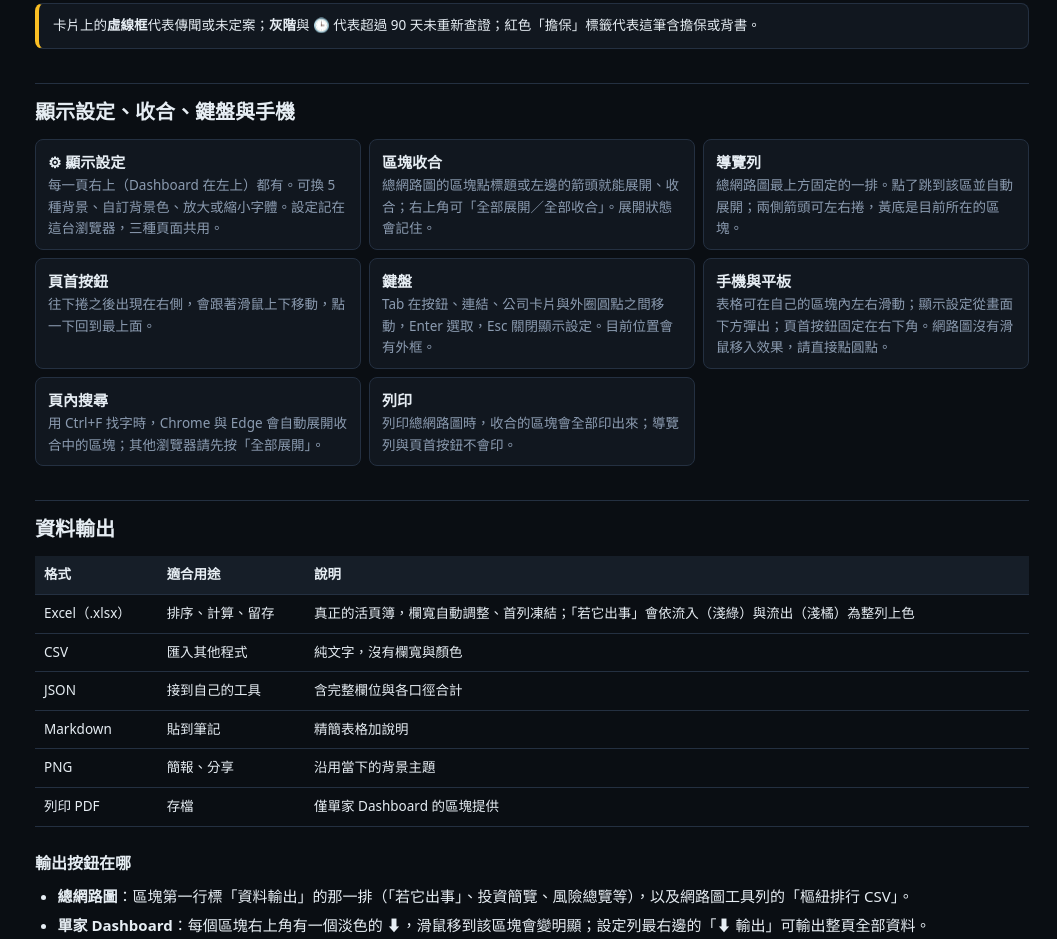
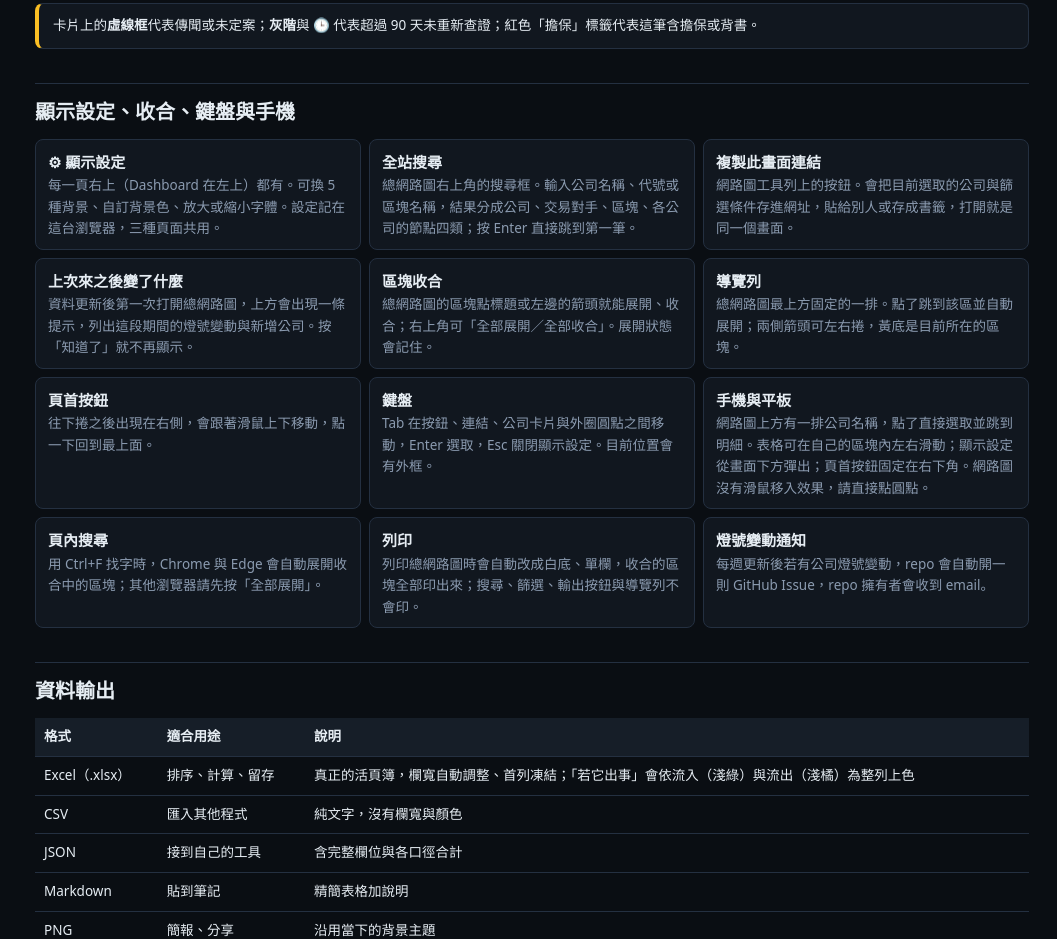
Before and after one commit to MaxTrader0207/investment-ecosystem-map, a plain HTML site: page docs/guide.html in a window 1280 px wide. Shown: the part 5147-6086 px from the top of the page, without its empty margins (223-1280 px from the left). Drawn offline with Linux system fonts and the light colour scheme.

Commit message:
使用者指引：補上全站搜尋、分享連結、上次來之後的變化、列印與通知的說明
Co-Authored-By: Claude Fable 5.2 <noreply@anthropic.com>
Claude-Session: https://claude.ai/code/session_01VZZUTuBr5b9QU39vGt2igk

```diff
--- a/docs/guide.html
+++ b/docs/guide.html
@@ -347,13 +347,17 @@ table{display:table}
 <h2 id="ui">顯示設定、收合、鍵盤與手機</h2>
 <div class="ops">
 <div><b>⚙ 顯示設定</b><span>每一頁右上（Dashboard 在左上）都有。可換 5 種背景、自訂背景色、放大或縮小字體。設定記在這台瀏覽器，三種頁面共用。</span></div>
+<div><b>全站搜尋</b><span>總網路圖右上角的搜尋框。輸入公司名稱、代號或區塊名稱，結果分成公司、交易對手、區塊、各公司的節點四類；按 Enter 直接跳到第一筆。</span></div>
+<div><b>複製此畫面連結</b><span>網路圖工具列上的按鈕。會把目前選取的公司與篩選條件存進網址，貼給別人或存成書籤，打開就是同一個畫面。</span></div>
+<div><b>上次來之後變了什麼</b><span>資料更新後第一次打開總網路圖，上方會出現一條提示，列出這段期間的燈號變動與新增公司。按「知道了」就不再顯示。</span></div>
 <div><b>區塊收合</b><span>總網路圖的區塊點標題或左邊的箭頭就能展開、收合；右上角可「全部展開／全部收合」。展開狀態會記住。</span></div>
 <div><b>導覽列</b><span>總網路圖最上方固定的一排。點了跳到該區並自動展開；兩側箭頭可左右捲，黃底是目前所在的區塊。</span></div>
 <div><b>頁首按鈕</b><span>往下捲之後出現在右側，會跟著滑鼠上下移動，點一下回到最上面。</span></div>
 <div><b>鍵盤</b><span>Tab 在按鈕、連結、公司卡片與外圈圓點之間移動，Enter 選取，Esc 關閉顯示設定。目前位置會有外框。</span></div>
-<div><b>手機與平板</b><span>表格可在自己的區塊內左右滑動；顯示設定從畫面下方彈出；頁首按鈕固定在右下角。網路圖沒有滑鼠移入效果，請直接點圓點。</span></div>
+<div><b>手機與平板</b><span>網路圖上方有一排公司名稱，點了直接選取並跳到明細。表格可在自己的區塊內左右滑動；顯示設定從畫面下方彈出；頁首按鈕固定在右下角。網路圖沒有滑鼠移入效果，請直接點圓點。</span></div>
 <div><b>頁內搜尋</b><span>用 Ctrl+F 找字時，Chrome 與 Edge 會自動展開收合中的區塊；其他瀏覽器請先按「全部展開」。</span></div>
-<div><b>列印</b><span>列印總網路圖時，收合的區塊會全部印出來；導覽列與頁首按鈕不會印。</span></div>
+<div><b>列印</b><span>列印總網路圖時會自動改成白底、單欄，收合的區塊全部印出來；搜尋、篩選、輸出按鈕與導覽列不會印。</span></div>
+<div><b>燈號變動通知</b><span>每週更新後若有公司燈號變動，repo 會自動開一則 GitHub Issue，repo 擁有者會收到 email。</span></div>
 </div>
 
 <h2 id="export">資料輸出</h2>
```
Also changed, not shown: guide_template.html (+6 -2 lines).
